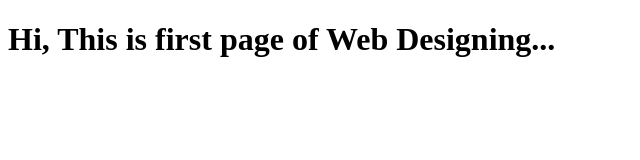
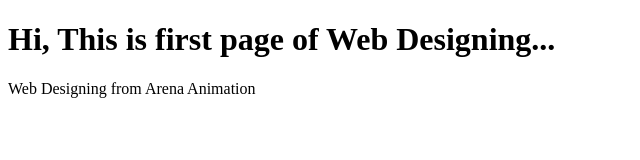
Before and after one commit to mdraza/arena_class, a plain HTML site: page index.html in a window 1280 px wide. Shown: the whole page, without its empty margins (0-640 px from the left). Drawn offline with Linux system fonts and the light colour scheme.

Commit message:
Updated File

```diff
--- a/index.html
+++ b/index.html
@@ -8,5 +8,6 @@
 </head>
 <body>
     <h1>Hi, This is first page of Web Designing...</h1>
+    <p>Web Designing from Arena Animation</p>
 </body>
 </html>
```
